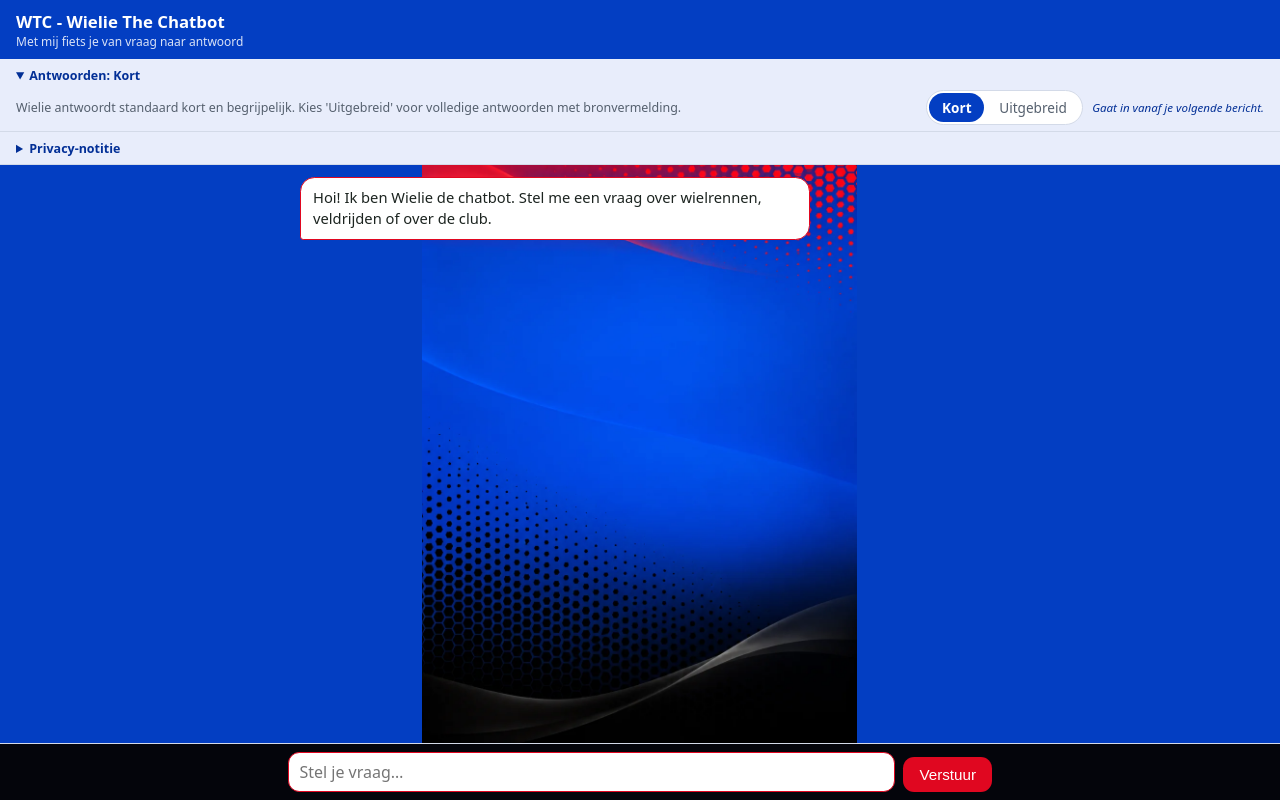
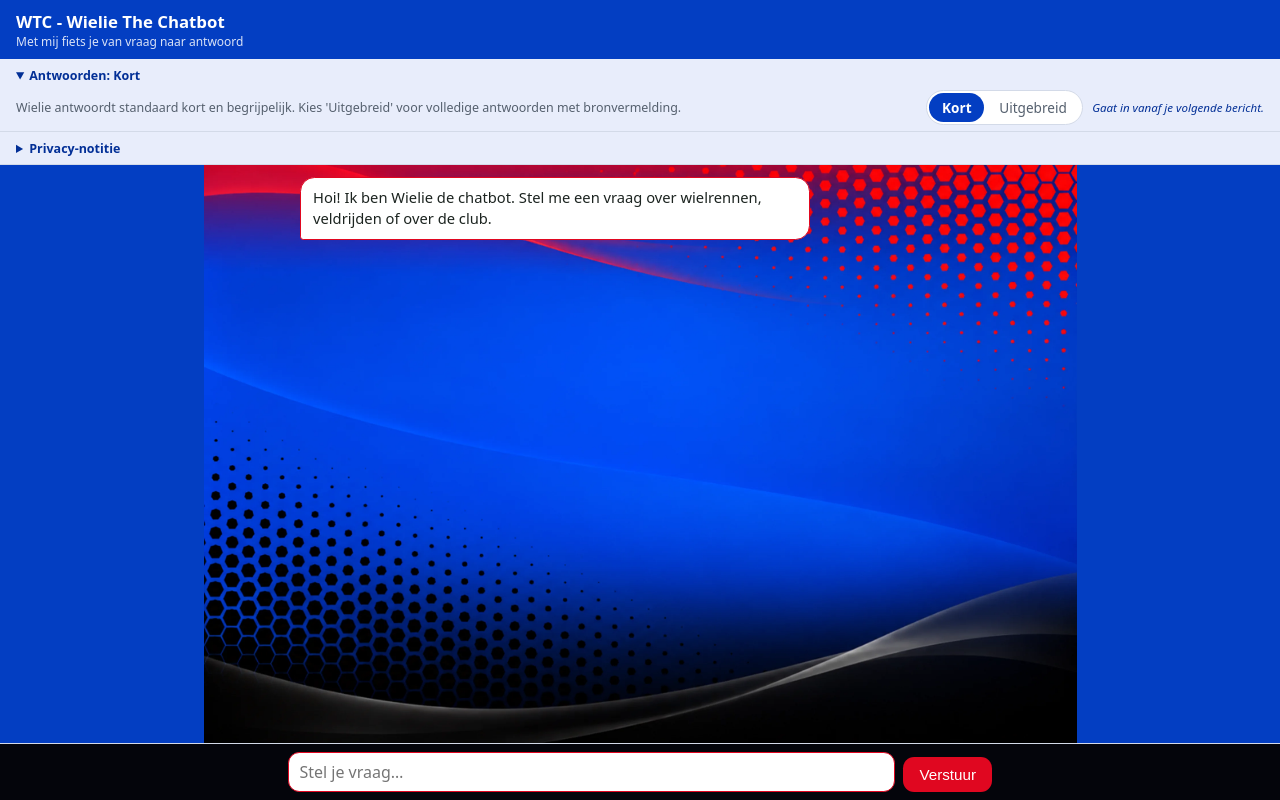
Before and after one commit to Atrium0804/WTChatbot, a plain HTML site: page app/static/index.html in a window 1280 px wide. Drawn offline with Linux system fonts and the light colour scheme.

Commit message:
fix(UI): liggende achtergrond t.b.v. bredere schermformaten

```diff
--- a/app/static/index.html
+++ b/app/static/index.html
@@ -78,7 +78,7 @@
     flex: 1;
     min-height: 0;
     margin-top: calc(2 * var(--settings-bar-height));
-    background: var(--accent) url("Achtergrond%20A5.webp") center / auto 100% no-repeat;
+    background: var(--accent) url("Achtergrond%20A5%20liggend.webp") center / auto 100% no-repeat;
     overflow-y: auto;
     padding: 0.75rem;
     padding-top: calc(0.75rem + var(--settings-overlap, 0px));
```
Also changed, not shown: app/static/Achtergrond 16-9.jpg (deleted), app/static/Achtergrond A5 liggend.webp (added), app/static/Achtergrond A5.png (deleted).
